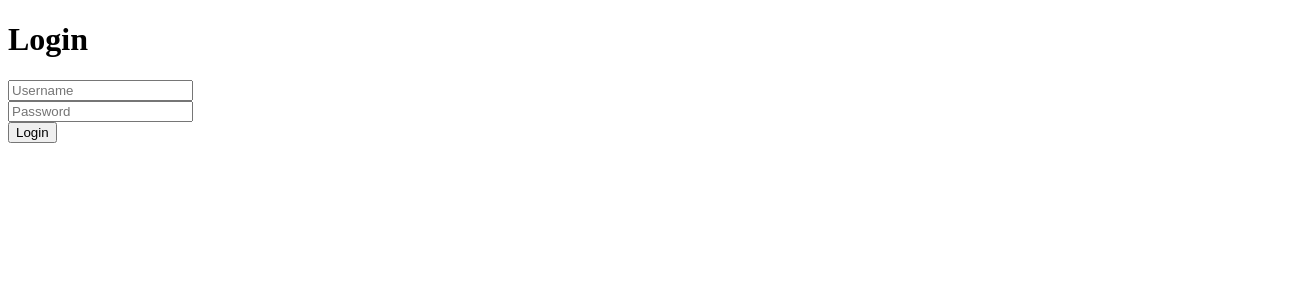
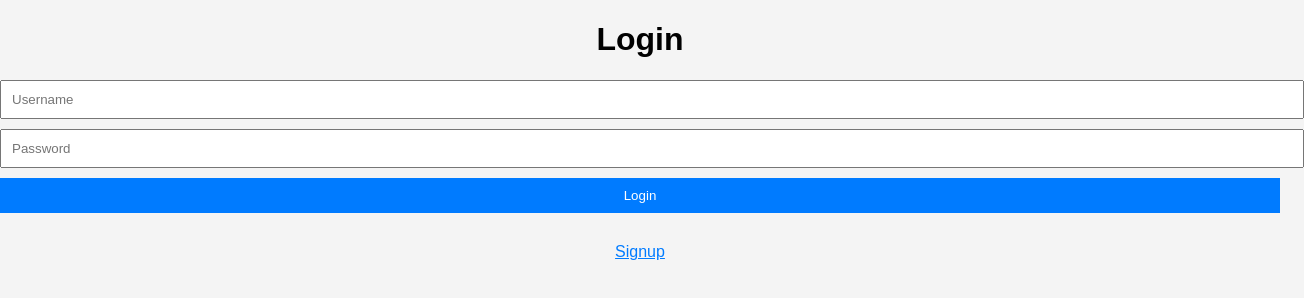
Before and after one commit to florence-10/flipr_frontend, a plain HTML site: page login.html in a window 1280 px wide. Shown: the whole page, 1304 px wide, since content can reach past the window. Drawn offline with Linux system fonts and the light colour scheme.

Commit message:
added style

```diff
--- a/login.html
+++ b/login.html
@@ -5,6 +5,7 @@
     <meta charset="UTF-8">
     <meta name="viewport" content="width=device-width, initial-scale=1.0">
     <title>Login</title>
+    <link rel="stylesheet" href="./style.css">
 </head>
 <body>
     <h1>Login</h1>
@@ -12,6 +13,7 @@
         <input type="text" name="username" placeholder="Username" required><br>
         <input type="password" name="password" placeholder="Password" required><br>
         <button type="submit">Login</button>
+        <a href="./signup.html">Signup</a>
     </form>
 </body>
 </html>
--- /dev/null
+++ b/style.css
@@ -0,0 +1,58 @@
+/* styles.css */
+
+body {
+    font-family: Arial, sans-serif;
+    background-color: #f4f4f4;
+    margin: 0;
+    padding: 0;
+}
+
+.container {
+    max-width: 400px;
+    margin: 50px auto;
+    padding: 20px;
+    background-color: #fff;
+    border-radius: 5px;
+    box-shadow: 0 2px 5px rgba(0, 0, 0, 0.1);
+}
+
+h1, h2 {
+    text-align: center;
+}
+
+form {
+    margin-top: 20px;
+}
+
+input[type="text"], input[type="password"], button {
+    width: 100%;
+    padding: 10px;
+    margin-bottom: 10px;
+}
+
+button {
+    background-color: #007bff;
+    color: #fff;
+    border: none;
+    cursor: pointer;
+}
+
+button:hover {
+    background-color: #0056b3;
+}
+
+ul {
+    list-style-type: none;
+    padding: 0;
+}
+
+a {
+    display: block;
+    text-align: center;
+    margin-top: 20px;
+    color: #007bff;
+}
+
+a:hover {
+    color: #0056b3;
+}
```
Also changed, not shown: index.html (+2 -1 lines), signup.html (+1 -0 lines).
